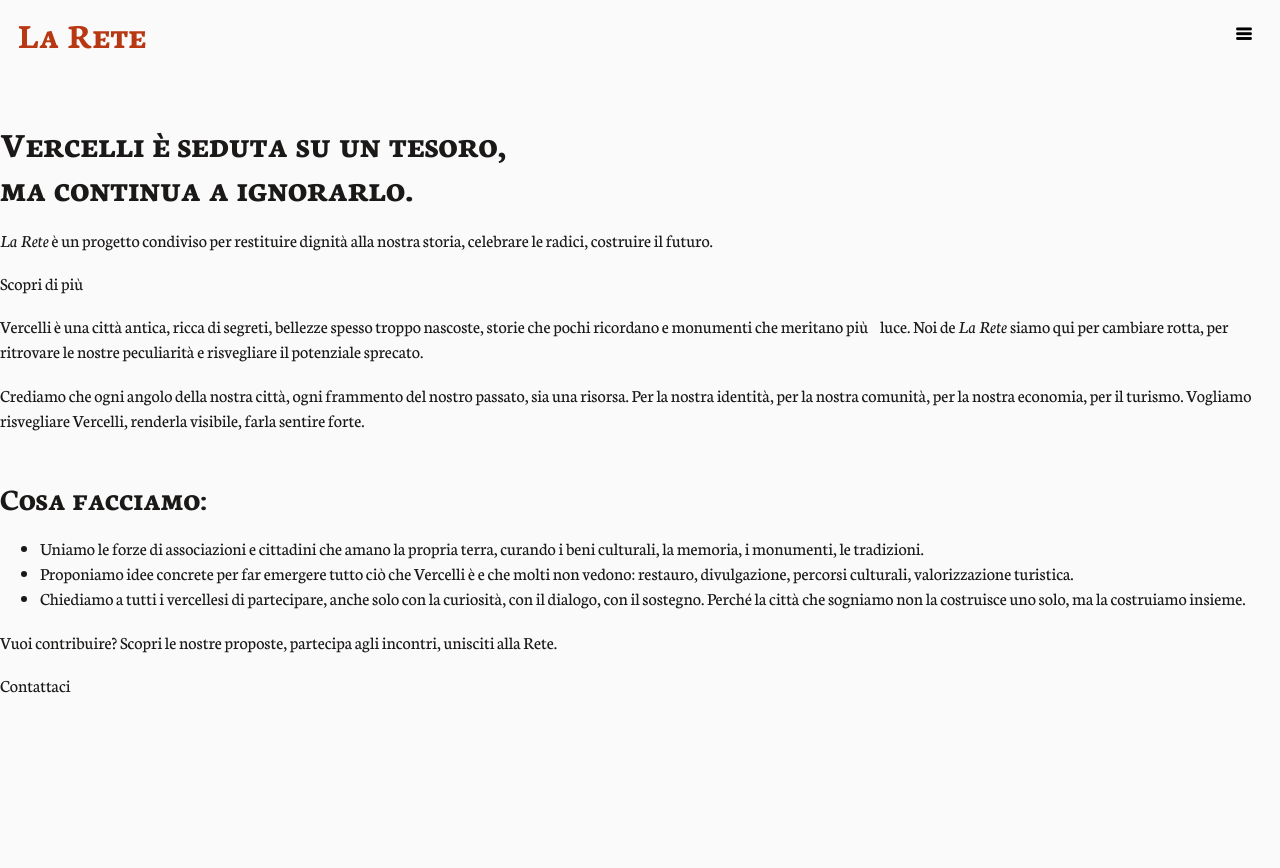
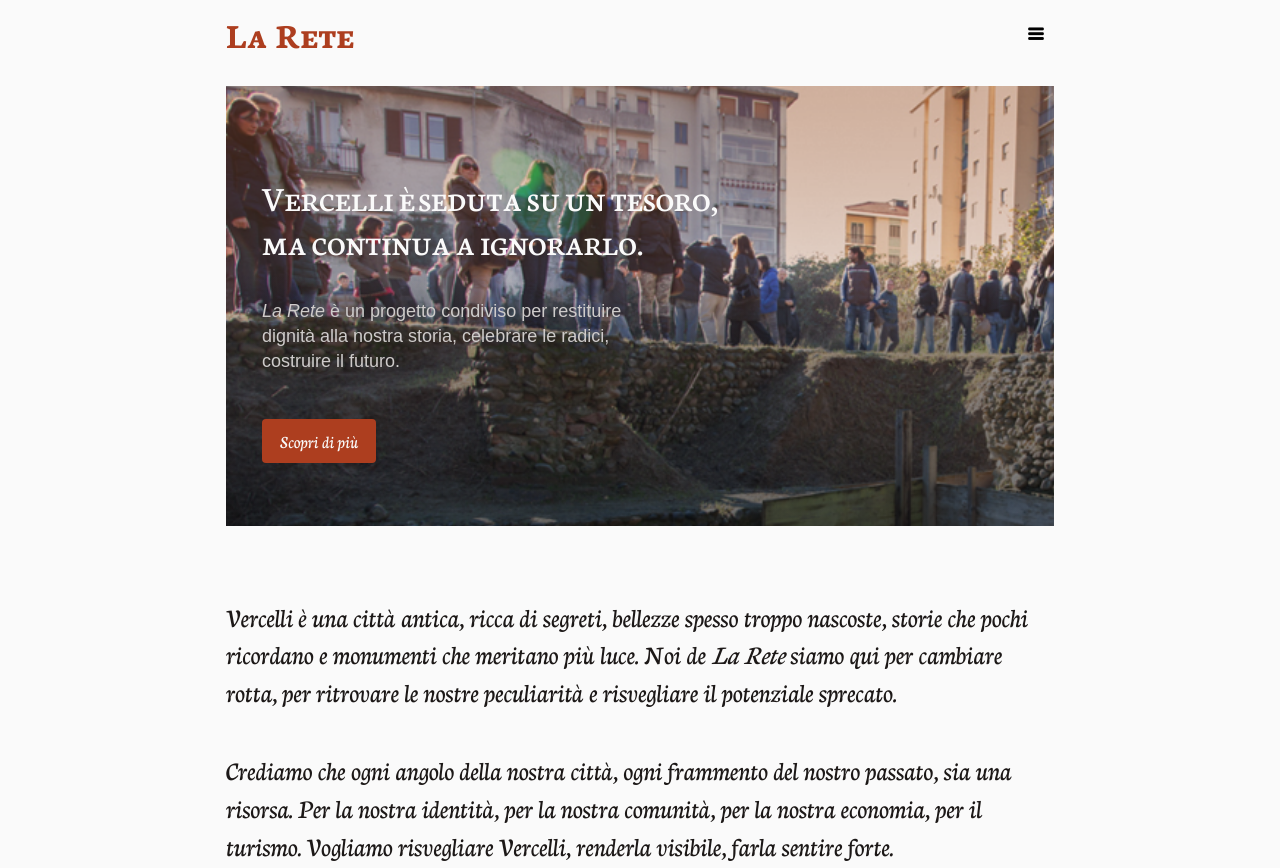
Before and after one commit to savissimo/la-rete-www, an Astro site in the folder src/: page / in a window 1280 px wide. Shown: the top 868 px of the page. Before the commit the page ends 800 px from the top, so only its background shows below. Built offline with nearby package versions, Linux system fonts and the light colour scheme; Astro itself is replaced by a stand-in of ours; a web font is replaced by a local one.

Commit message:
Home page e pagina Progetto

```diff
--- a/src/src/assets/fonts.css
+++ b/src/src/assets/fonts.css
@@ -99,3 +99,18 @@
     font-weight: 400;
     font-style: normal;
 }
+
+/* Alte Haas Grotesk */
+@font-face {
+    font-family: 'Alte Haas Grotesk';
+    src: url('./fonts/AlteHaasGrotesk-Regular.ttf') format('truetype');
+    font-weight: 400;
+    font-style: normal;
+}
+
+@font-face {
+    font-family: 'Alte Haas Grotesk';
+    src: url('./fonts/AlteHaasGrotesk-Bold.ttf') format('truetype');
+    font-weight: 700;
+    font-style: normal;
+}
--- a/src/src/layouts/Layout.astro
+++ b/src/src/layouts/Layout.astro
@@ -8,13 +8,35 @@ import "../assets/fonts.css";
 <html lang="en">
 	<head>
 		<meta charset="UTF-8" />
-		<meta name="viewport" content="width=device-width" />
+		<meta name="viewport" content="width=device-width; initial-scale=1" />
 		<link rel="icon" type="image/svg+xml" href="/favicon.svg" />
 		<meta name="generator" content={Astro.generator} />
 		<title>La Rete - Vercelli</title>
 	</head>
 	<body>
 		<Navbar />
-		<slot />
+		<main>
+			<slot />
+		</main>
 	</body>
 </html>
+
+<style>
+	body {
+		display: grid;
+		grid-template: "header" auto "main" 1fr / auto;
+		max-width: 48rem;
+		min-height: 100vh;
+		margin: 0 auto;
+	}
+
+	body > header {
+		grid-area: header;
+	}
+
+	body > main {
+		grid-area: main;
+		padding: 1rem;
+		margin: 0 auto;
+	}
+</style>
--- a/src/src/layouts/Layout.scss
+++ b/src/src/layouts/Layout.scss
@@ -1,15 +1,67 @@
+/* 1. Use a more-intuitive box-sizing model */
+*, *::before, *::after {
+  box-sizing: border-box;
+}
+/* 2. Remove default margin */
+* {
+  margin: 0;
+}
+/* 3. Enable keyword animations */
+@media (prefers-reduced-motion: no-preference) {
+  html {
+    interpolate-size: allow-keywords;
+  }
+}
+body {
+  /* 4. Add accessible line-height */
+  line-height: 1.5;
+  /* 5. Improve text rendering */
+  -webkit-font-smoothing: antialiased;
+}
+/* 6. Improve media defaults */
+img, picture, video, canvas, svg {
+  display: block;
+  max-width: 100%;
+}
+/* 7. Inherit fonts for form controls */
+input, button, textarea, select {
+  font: inherit;
+}
+/* 8. Avoid text overflows */
+p, h1, h2, h3, h4, h5, h6 {
+  overflow-wrap: break-word;
+}
+/* 9. Improve line wrapping */
+p {
+  text-wrap: pretty;
+  margin: 0 0 1.5em;
+}
+h1, h2, h3, h4, h5, h6 {
+  text-wrap: balance;
+}
+/*
+  10. Create a root stacking context
+*/
+#root, #__next {
+  isolation: isolate;
+}
+
 :root {
 	--font-body: 'Neuton', serif;
 	--font-display: 'Neuton SC', serif;
 	--font-cursive: 'Neuton Cursive', serif;
+	--font-ss: 'Alte Haas Grotesk', sans-serif;
 
-	--color-dark: hsl(13, 5%, 10%);
-	--color-grey-dark: hsl(13, 5%, 40%);
+	--color-dark: hsl(13, 9%, 10%);
+	--color-grey-dark: hsl(13, 7%, 40%);
 	--color-grey: hsl(13, 5%, 60%);
-	--color-grey-light: hsl(13, 5%, 80%);
-	--color-grey-lighter: hsl(13, 5%, 90%);
+	--color-grey-light: hsl(13, 3%, 80%);
+	--color-grey-lighter: hsl(13, 1%, 90%);
 	--color-light: hsl(13, 5%, 98%);
-	--color-primary: hsl(13, 80%, 40%);
+	--color-primary-lighter: hsl(13, 60%, 60%);
+	--color-primary-light: hsl(13, 65%, 50%);
+	--color-primary: hsl(13, 70%, 40%);
+	--color-primary-dark: hsl(13, 75%, 30%);
 }
 
 html,
@@ -27,17 +79,18 @@ body {
 
 /* Heading styles */
 h1, h2, h3, h4, h5, h6 {
-	font-family: var(--font-display);
 	font-weight: 700;
 	line-height: 1.2;
 	margin: 1.5em 0 0.5em;
 }
 
 h1 {
+	font-family: var(--font-display);
 	font-size: 2.5rem;
 }
 
 h2 {
+	font-family: var(--font-display);
 	font-size: 2rem;
 }
 
@@ -63,3 +116,27 @@ a {
 	color: inherit;
 	text-decoration: none;
 }
+
+.btn {
+	display: inline-block;
+	padding: 0.5em 1em;
+	background-color: var(--color-grey-light);
+	border: none;
+	border-radius: 4px;
+	cursor: pointer;
+	transition: background-color 0.3s;
+	font-family: var(--font-cursive);
+
+	&:hover {
+		background-color: var(--color-grey);
+	}
+
+	&.btn-primary {
+		background-color: var(--color-primary);
+		color: var(--color-light);
+
+		&:hover {
+			background-color: var(--color-primary-dark);
+		}
+	}
+}
--- a/src/src/pages/index.astro
+++ b/src/src/pages/index.astro
@@ -1,15 +1,23 @@
 ---
+import Image from 'astro/components/Image.astro';
 import Layout from '../layouts/Layout.astro';
+import imgVisitaAnfiteatro from '../assets/images/visita-anfiteatro.png';
 ---
 
 <Layout>
 	<section class="hero">
-		<h2>Vercelli è seduta su un tesoro,<br />ma continua a ignorarlo.</h2>
-		<p>
-			<em>La Rete</em> è un progetto condiviso per restituire dignità alla nostra storia,
-			celebrare le radici, costruire il futuro.
-		</p>
-		<a href="/il-progetto" class="btn btn-primary">Scopri di più</a>
+		<header class="hero-title">
+			<h2 class="hero-title-text">Vercelli è seduta su un tesoro,<br />ma continua a ignorarlo.</h2>
+		</header>
+		<main class="hero-text">
+			<p>
+				<em>La Rete</em> è un progetto condiviso per restituire dignità alla nostra storia,
+				celebrare le radici, costruire il futuro.
+			</p>
+		</main>
+		<nav class="hero-call-to-action">
+			<p><a href="/il-progetto" class="btn btn-primary">Scopri di più</a></p>
+		</nav>
 	</section>
 
 	<section id="introduction">
@@ -50,3 +58,107 @@ import Layout from '../layouts/Layout.astro';
 		<a href="#contact" class="btn btn-primary">Contattaci</a>
 	</section>
 </Layout>
+
+<style>
+	@keyframes hero-bg {
+		0%, 100% {
+			background-position: left center;
+		}
+		50% {
+			background-position: right center;
+		}
+	}
+
+	section.hero {
+		position: relative;
+		max-width: 100%;
+		display: grid;
+		grid-template: "title" auto "text" auto "cta" auto / auto;
+		gap: 1rem;
+		align-items: end;
+		padding: 2rem;
+		background-image: url('../assets/images/visita-anfiteatro.png');
+		background-size: cover;
+		animation: hero-bg 240s ease-in-out infinite;
+
+		&::before {
+			content: '';
+			position: absolute;
+			bottom: 0;
+			left: 0;
+			width: 100%;
+			height: 14em;
+			background: linear-gradient(to top, hsla(13, 5%, 5%, .6) 0%, hsla(13, 4%, 7%, .4) 75%, hsla(13, 3%, 8%, 0) 100%);
+			z-index: 0;
+		}
+
+		.hero-title {
+			grid-area: title;
+			color: var(--color-light);
+			font-weight: bold;
+			z-index: 1;
+
+			.hero-title-text {
+				//font-size: 2.5rem;
+				//font-family: var(--font-ss);
+				font-weight: normal;
+			}
+		}
+
+		.hero-text {
+			grid-area: text;
+			color: var(--color-grey-light);
+			font-family: var(--font-ss);
+			font-weight: normal;
+			max-width: 20em;
+			z-index: 1;
+		}
+
+		.hero-call-to-action {
+			grid-area: cta;
+			z-index: 1;
+		}
+	}
+
+	#introduction {
+		font-size: 1.5rem;
+		font-family: var(--font-cursive);
+		font-weight: normal;
+		margin: 4rem 0;
+		color: var(--color-grey-darker);
+	}
+
+	#activities {
+		ul {
+			list-style-type: none;
+			padding-left: 0;
+			color: var(--color-grey-darker);
+			display: grid;
+			grid-template: auto / auto;
+			gap: 4rem;
+
+			@media (min-width: 600px) {
+				grid-template: auto / auto auto auto;
+			}
+
+			li {
+				padding: 1rem;
+			}
+		}
+	}
+
+	#join-us {
+		text-align: center;
+		margin: 4rem 0;
+		padding: 2rem 0;
+		border: 1px solid var(--color-primary);
+		border-width: 2px 0;
+		border-image: linear-gradient(to right, transparent 0%, var(--color-primary) 50%, transparent 100%);
+
+		p {
+			font-size: 1.25rem;
+			margin-bottom: 1rem;
+			color: var(--color-grey-darker);
+		}
+	}
+</style>
```
Also changed, not shown: src/src/pages/IlProgetto.astro (deleted, +0 -7 lines), src/src/pages/il-progetto.astro (added, +26 -0 lines), src/src/assets/fonts/AlteHaasGroteskBold.ttf (added), src/src/assets/fonts/AlteHaasGroteskRegular.ttf (added), src/src/assets/images/visita-anfiteatro.png (added), 1 other file.
